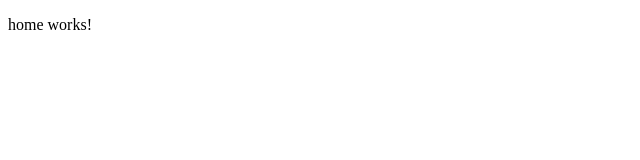
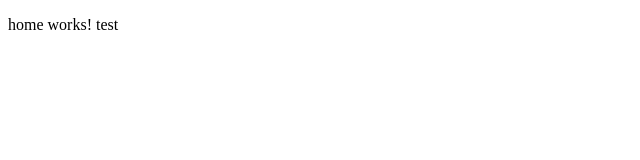
Before and after one commit to BuffsOverNexus/RoachUI, an Angular app: page / in a window 1280 px wide. Shown: the top 160 px of the page, without its empty margins (0-640 px from the left). Built offline with nearby package versions, Linux system fonts and the light colour scheme.

Commit message:
Testing vercel

```diff
--- a/src/app/home/home.component.html
+++ b/src/app/home/home.component.html
@@ -1 +1 @@
-<p>home works!</p>
+<p>home works! test</p>
```
